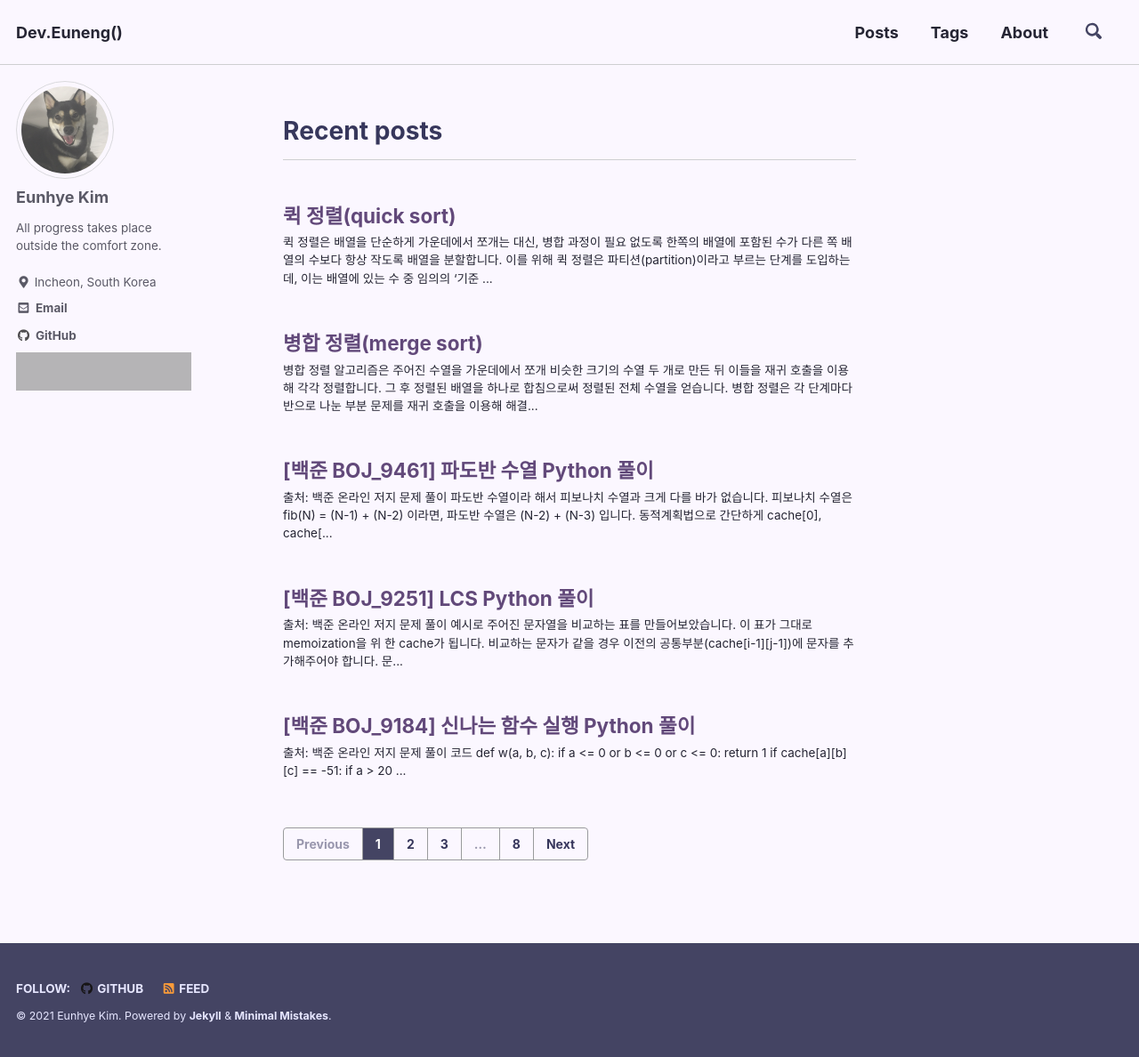
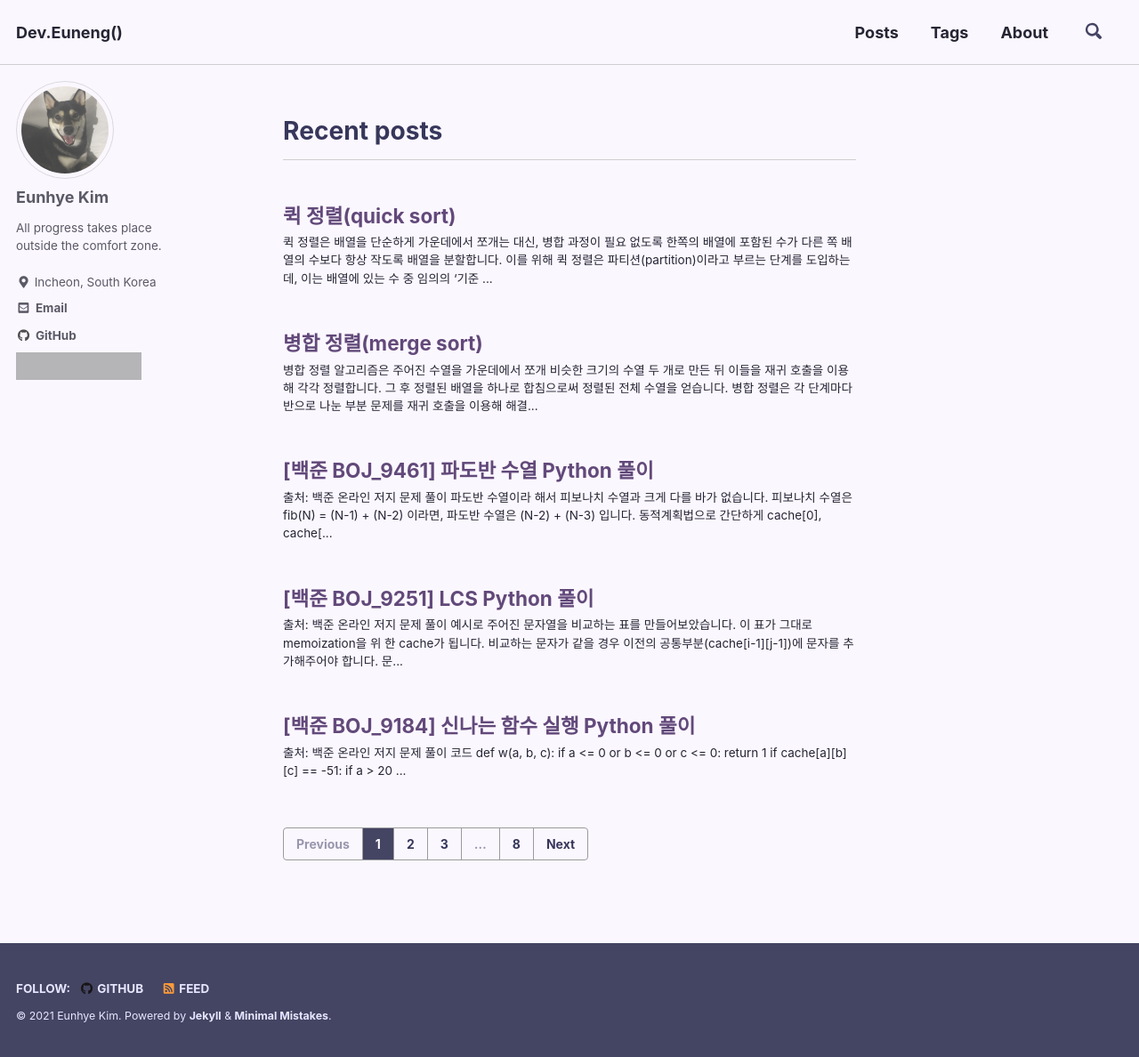
Before and after one commit to kimeunh3/kimeunh3.github.io, a Jekyll site: the page built from index.html, in a window 1280 px wide and 1188 px high. Shown: the whole window at 89% size. Built offline with Jekyll 4.4.1, drawn with Linux system fonts in a browser that asks for light colours; cached includes are drawn as plain includes; some web fonts are replaced; the list of posts is cut into pages by our own code; grey boxes are pictures that could not be loaded.

Commit message:
fixed scss again for views icon

```diff
--- a/_sass/minimal-mistakes/_sidebar.scss
+++ b/_sass/minimal-mistakes/_sidebar.scss
@@ -318,9 +318,9 @@
 }
 
 .sidebar .views {
-  width: 70%;
+  width: 75%;
   @include breakpoint($x-large) {
-    width: 70%;
+    width: 50%;
   }
 
 }
```
